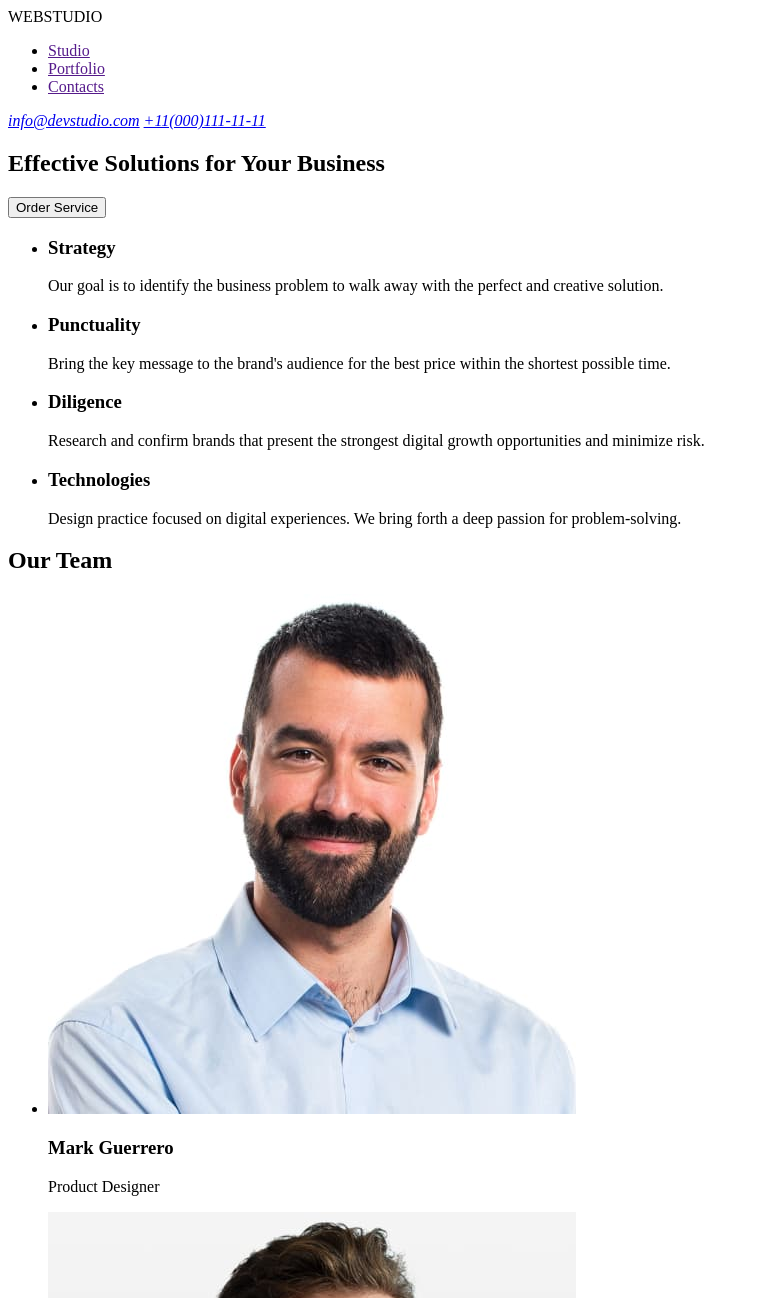
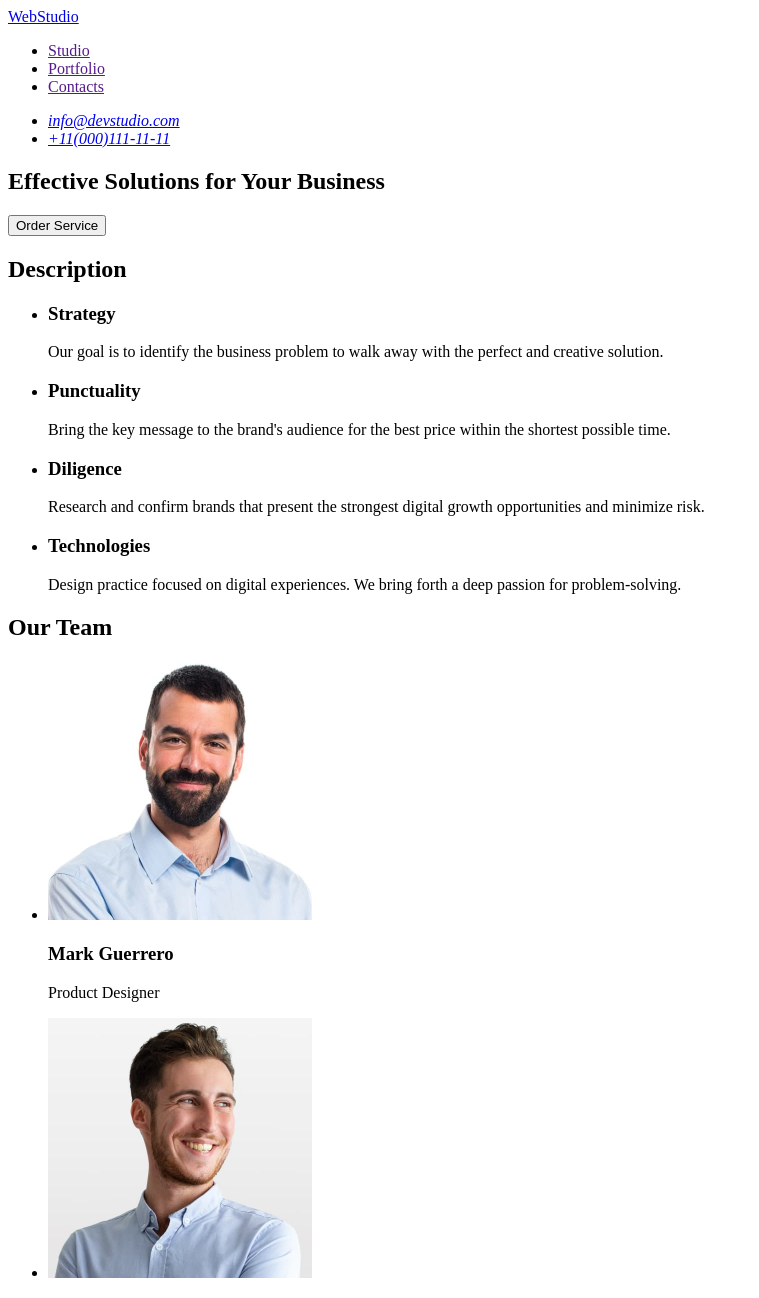
Before and after one commit to Ladniak/goit-markup-hw-01, a plain HTML site: page index.html in a window 1280 px wide. Shown: the top 1298 px of the page, without its empty margins (0-759 px from the left). Drawn offline with Linux system fonts and the light colour scheme.

Commit message:
update html

```diff
--- a/index.html
+++ b/index.html
@@ -4,13 +4,13 @@
 <head>
     <meta charset="UTF-8" />
     <meta name="viewport" content="width=device-width, initial-scale=1.0" />
-    <title>Document</title>
+    <title>WebStudio</title>
 </head>
 
 <body>
     <header>
-        <a>WEBSTUDIO</a>
         <nav>
+            <a href="/index.html">WebStudio</a>
             <ul>
                 <li>
                     <a href="">Studio</a>
@@ -24,8 +24,14 @@
             </ul>
         </nav>
         <address>
-            <a href="mailto:info@devstudio.com">info@devstudio.com</a>
-            <a href="tel:+11(000)111-11-11">+11(000)111-11-11</a>
+            <ul>
+                <li>
+                    <a href="mailto:info@devstudio.com">info@devstudio.com</a>
+                </li>
+                <li>
+                    <a href="tel:+110001111111">+11(000)111-11-11</a>
+                </li>
+            </ul>
         </address>
     </header>
     <main>
@@ -34,6 +40,7 @@
             <button type="button">Order Service</button>
         </section>
         <section>
+            <h2>Description</h2>
             <ul>
                 <li>
                     <h3>Strategy</h3>
@@ -69,22 +76,22 @@
             <h2>Our Team</h2>
             <ul>
                 <li>
-                    <img src="./images/img-3.jpg" alt="Mark Guerrero" />
+                    <img src="./images/img-3.jpg" alt="Mark Guerrero" width="264" />
                     <h3>Mark Guerrero</h3>
                     <p>Product Designer</p>
                 </li>
                 <li>
-                    <img src="./images/img-2.jpg" alt="Tom Ford" />
+                    <img src="./images/img-2.jpg" alt="Tom Ford" width="264" />
                     <h3>Tom Ford</h3>
                     <p>Frontend Developer</p>
                 </li>
                 <li>
-                    <img src="./images/img-1.jpg" alt="Camila Garcia" />
+                    <img src="./images/img-1.jpg" alt="Camila Garcia" width="264" />
                     <h3>Camila Garcia</h3>
                     <p>Marketing</p>
                 </li>
                 <li>
-                    <img src="./images/img.jpg" alt="Daniel Wilson" />
+                    <img src="./images/img.jpg" alt="Daniel Wilson" width="264" />
                     <h3>Daniel Wilson</h3>
                     <p>UI Designer</p>
                 </li>
@@ -92,7 +99,7 @@
         </section>
     </main>
     <footer>
-        <a>WEBSTUDIO</a>
+        <a href="./index.html">WebStudio</a>
         <p>
             Increase the flow of customers and sales for your business with digital
             marketing &#x26; growth solutions.
```
